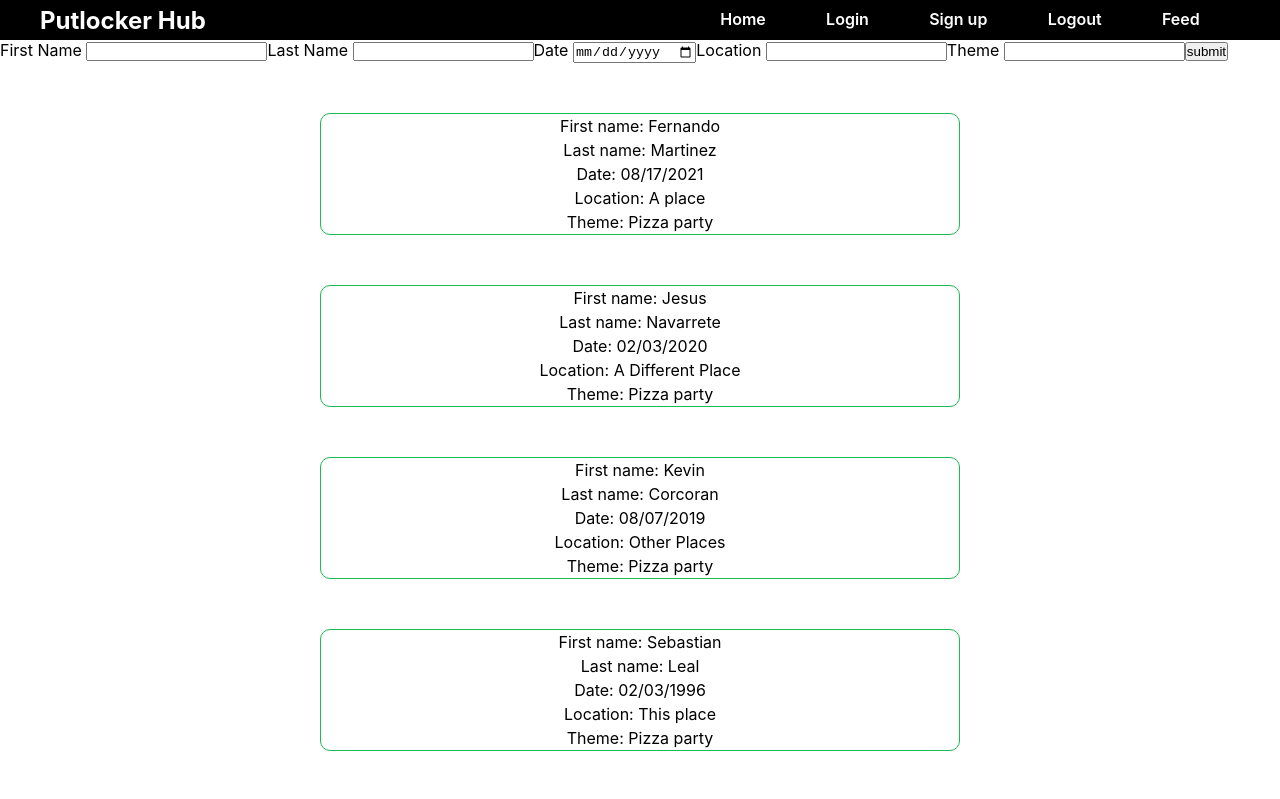
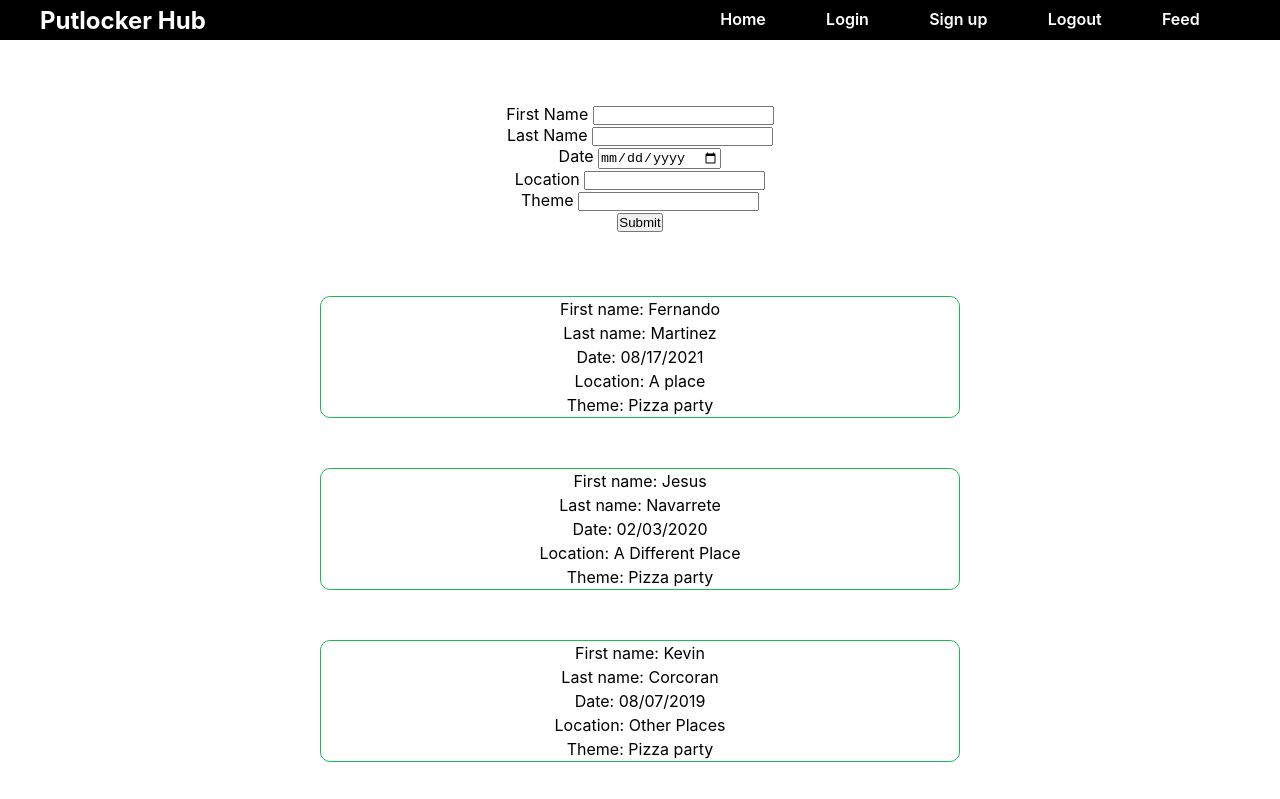
Before and after one commit to JesusNavarrete215/front-end, a React (Create React App) app: page /feed in a window 1280 px wide. Shown: the top 799 px of the page. Built offline with nearby package versions, Linux system fonts and the light colour scheme.

Commit message:
organizer form styling

```diff
--- a/src/App.css
+++ b/src/App.css
@@ -85,3 +85,13 @@ header h2 a{
 	color: black;
 	line-height: 1.5em;
 }
+
+/* Organizer Form styling */
+
+.otherContainer {
+	display: flex;
+	flex-direction: column;
+	justify-content: center;
+	align-items: center;
+	margin: 5% 0;
+}
--- a/src/components/OrganizerForm.js
+++ b/src/components/OrganizerForm.js
@@ -28,8 +28,10 @@ export default function OrganizerFrom() {
 	}
 
 	return (
+		<div className='orgContainer'>
+			<form onSubmit={onSubmit}>
+				<div className='otherContainer'>
 					<div>
-			<form onSubmit={onSubmit}>
 						<label>First Name </label>
 						<input
 							type="text"
@@ -38,6 +40,8 @@ export default function OrganizerFrom() {
 							onChange={onChange}
 							required="required"
 						/>
+					</div>
+					<div>
 						<label>Last Name </label>
 						<input
 							type="text"
@@ -46,7 +50,8 @@ export default function OrganizerFrom() {
 							onChange={onChange}
 							name="lastName"
 						/>
-
+					</div>
+					<div>
 						<label>Date </label>
 						<input
 							type="date"
@@ -55,7 +60,8 @@ export default function OrganizerFrom() {
 							onChange={onChange}
 							required="required"
 						/>
-
+					</div>
+					<div>
 						<label>Location </label>
 						<input
 							type="text"
@@ -64,11 +70,16 @@ export default function OrganizerFrom() {
 							onChange={onChange}
 							required="required"
 						/>
-
+					</div>
+					<div>
 						<label>Theme </label>
 						<input type="text" onChange={onChange} name="theme" />
-
-				<button type="submit"> submit </button>
+					</div>
+					<div>
+						{' '}
+						<button type="submit">Submit</button>
+					</div>
+				</div>
 			</form>
 			{people.map ((person) => {
 				return (<div>
```
Lines whose indentation alone changed are shown as unchanged.
